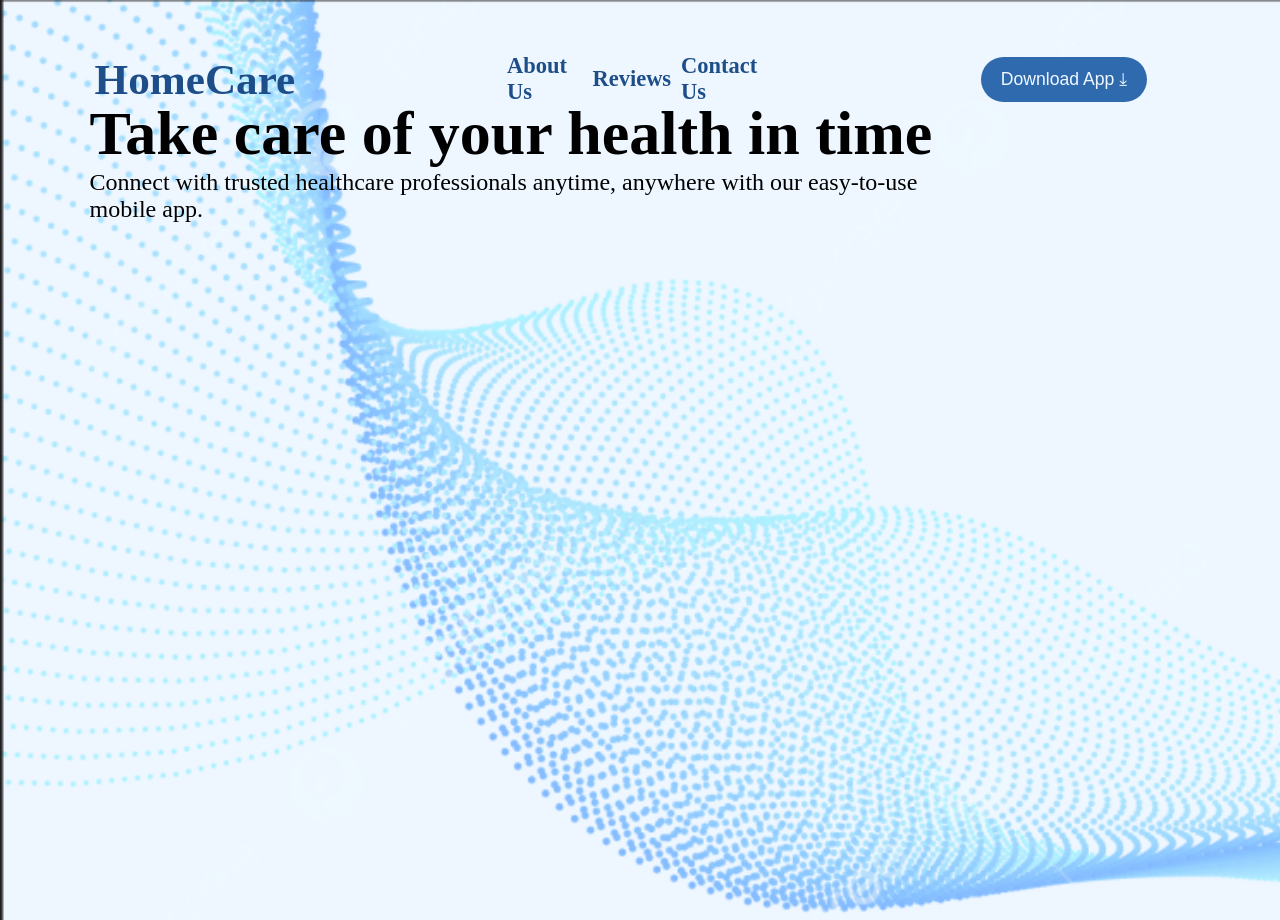
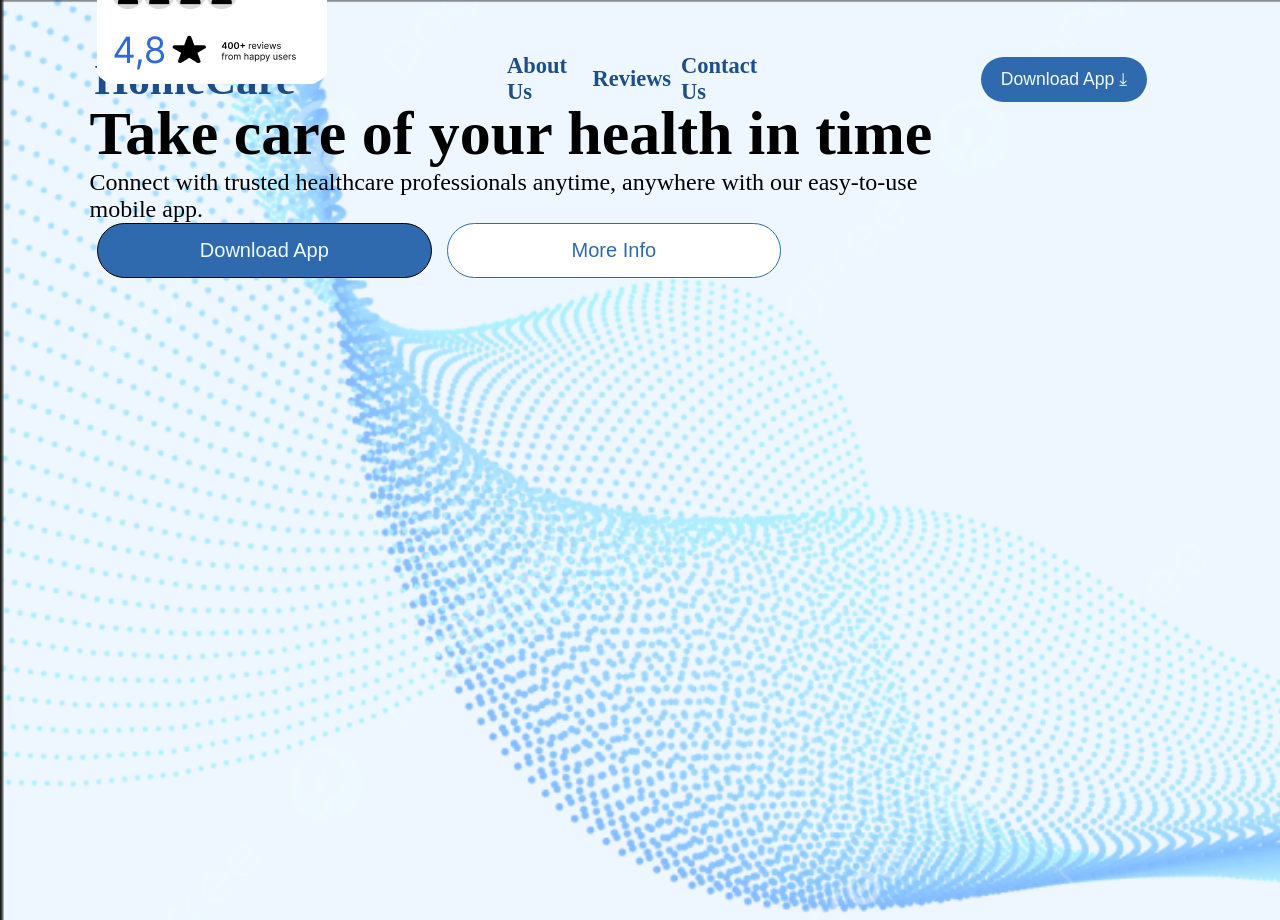
Before and after one commit to richard-pimetel/novo-layout-do-figma-, a plain HTML site: page index.html in a window 1280 px wide. Drawn offline with Linux system fonts and the light colour scheme.

Commit message:
uso da img da cartela e text colocado

```diff
--- a/index.html
+++ b/index.html
@@ -28,7 +28,16 @@
                     health in time</h2>
                 <p>Connect with trusted healthcare professionals anytime,
                     anywhere with our easy-to-use mobile app.</p>
-                <div>
+                    <div>
+                        <button class="dowApp">Download App</button>
+                        <button class="More">More Info</button>
+                    </div>
+                </div>
+                <div class="baixo">
+                    <div class="cartela">
+                        <img src="./img/cartela.png" alt="">
+                    </div>
+                </div>
     </main>
     <footer></footer>
 </body>
--- a/style.css
+++ b/style.css
@@ -38,9 +38,9 @@ header{
 }
 
 header h1 {
-    font-size: 2.7rem; /* Aumenta o tamanho da fonte do texto "HomeCare" */
-    padding-right: 1px; /* Adiciona espaçamento à direita para dar mais largura */
-    font-weight: bold; /* Deixa o texto mais destacado */
+    font-size: 2.7rem;
+    padding-right: 1px;
+    font-weight: bold;
 }
 header div{
     display: flex;
@@ -84,10 +84,47 @@ esquerda{
     font-size: 62px;
 }
 .cima p {
-    font-size: 24px; /* Aumente o valor conforme necessário */
-    width: 80%; /* Ajuste a largura se quiser que o texto ocupe mais espaço */
+    font-size: 24px;
+    width: 80%;
 }
 .cima div{
     display: flex;
     width: 70%;
 }
+
+.cima div button{
+    display: flex;
+    justify-content: center;
+    border-radius: 50px;
+    padding: 15px;
+    font-size: 20px;
+    width: 45%;
+    margin-inline: 1%;
+    -webkit-border-radius: 50px;
+    -moz-border-radius: 50px;
+    -ms-border-radius: 50px;
+    -o-border-radius: 50px;
+}
+
+.dowApp{
+    background-color: #2F6AAE;
+    border: 1px solid #000000;
+    color: aliceblue;
+}
+
+.More {
+    background-color: #ffffff;
+    border: 1px solid #2F6AAE;
+    color: #2F6AAE;
+}
+
+.baixo{
+    height: 40%;
+}
+
+
+.cartela {
+    width: 80%;
+    height: 40%;
+    margin-top: -320px;
+}
```
